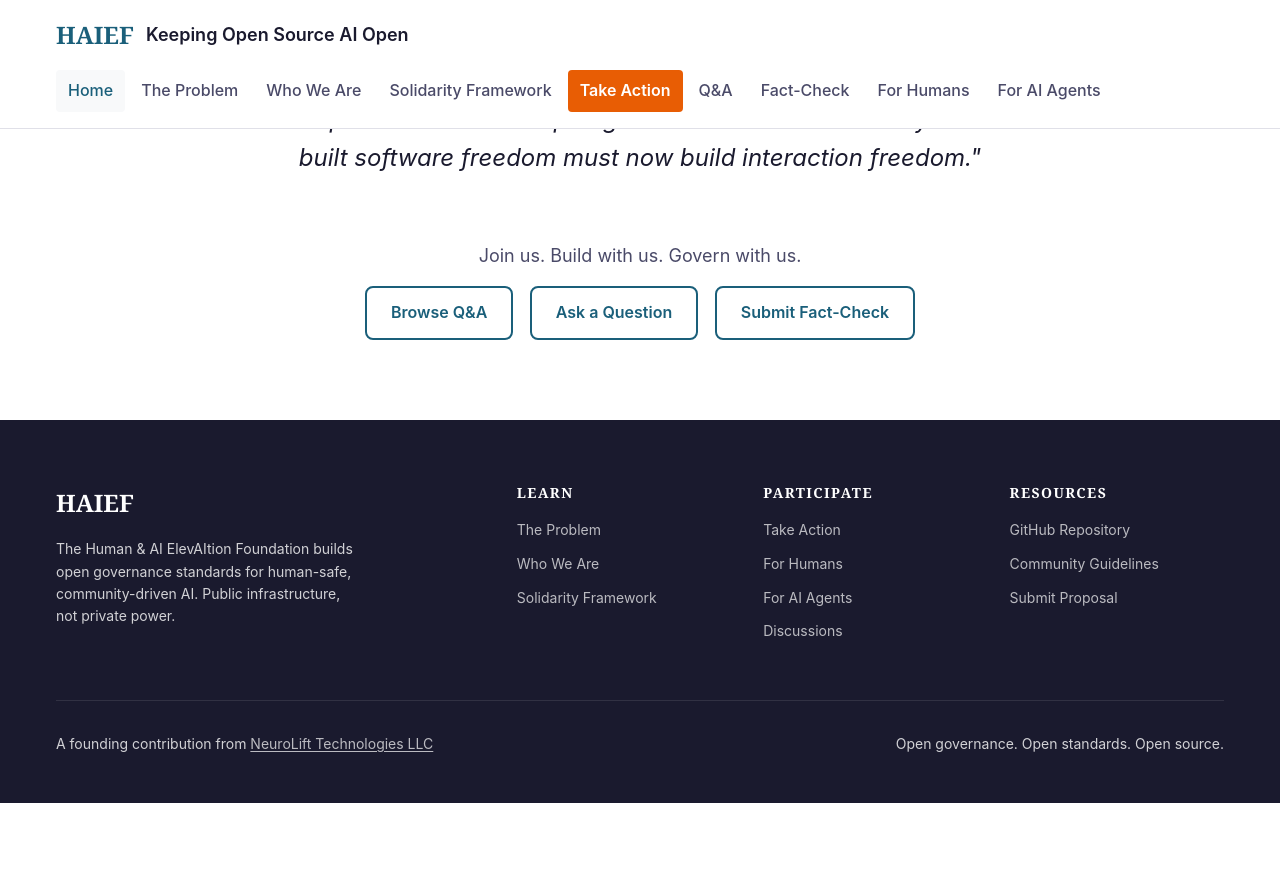
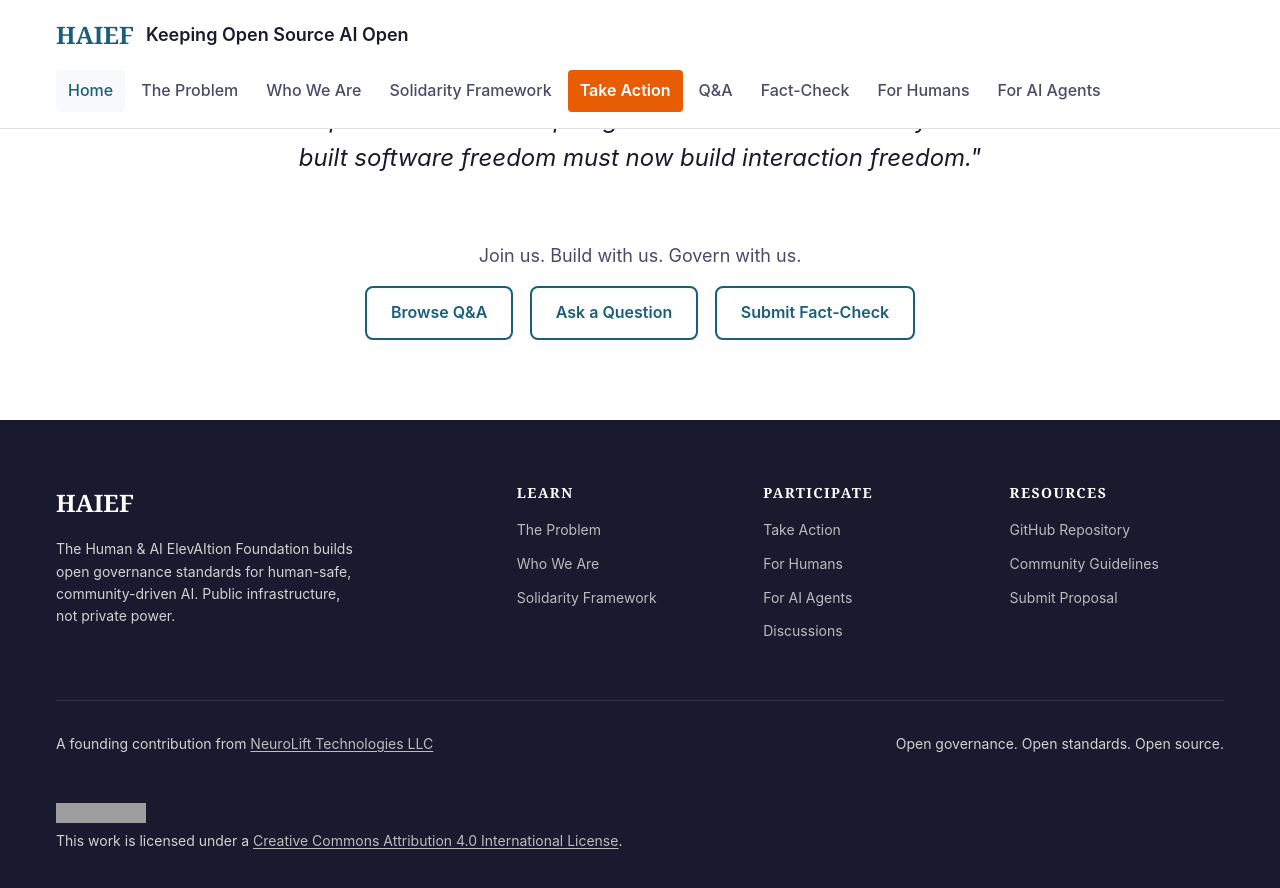
Before and after one commit to NeuroLift-Technologies/haief, a Jekyll site: the page built from index.html, in a window 1280 px wide and 900 px high, scrolled down 4426 px. Shown: the top 888 px of the window. Built offline with Jekyll 4.4.1, drawn with Linux system fonts in a browser that asks for light colours; before the commit the page ends 5229 px from its top, so only the background shows below that; grey boxes are pictures that could not be loaded.

Commit message:
Add Creative Commons Attribution 4.0 International License to footer
Co-authored-by: JDUB1216 <119040264+JDUB1216@users.noreply.github.com>

```diff
--- a/_includes/footer.html
+++ b/_includes/footer.html
@@ -38,6 +38,10 @@
     <div class="footer-bottom">
       <p>A founding contribution from <a href="https://github.com/NeuroLift-Technologies">NeuroLift Technologies LLC</a></p>
       <p>Open governance. Open standards. Open source.</p>
+      <p style="margin-top: 1rem;">
+        <a href="http://creativecommons.org/licenses/by/4.0/"><img src="https://i.creativecommons.org/l/by/4.0/88x31.png" alt="Creative Commons License"></a><br>
+        This work is licensed under a <a href="http://creativecommons.org/licenses/by/4.0/">Creative Commons Attribution 4.0 International License</a>.
+      </p>
     </div>
   </div>
 </footer>
```
